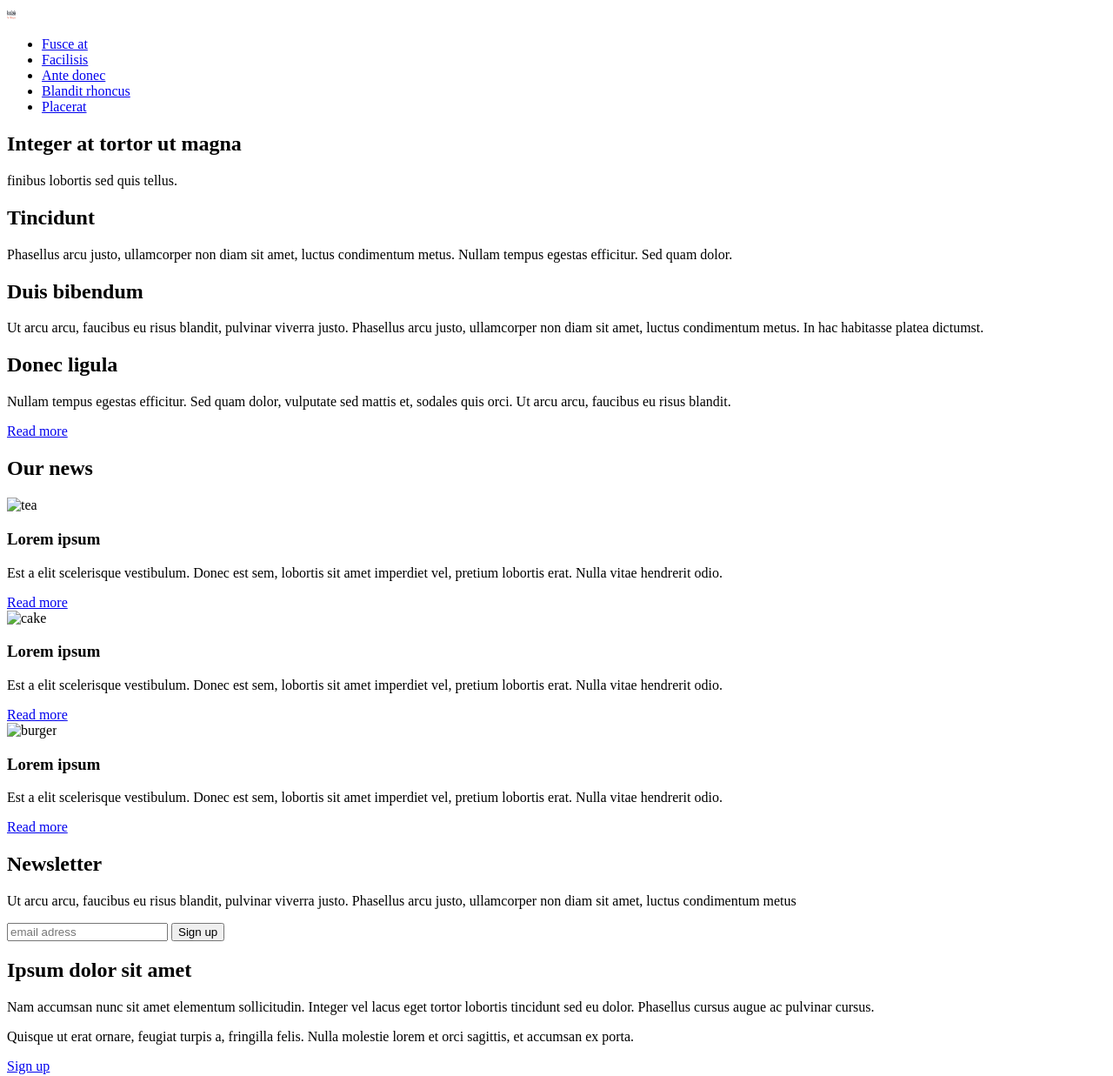
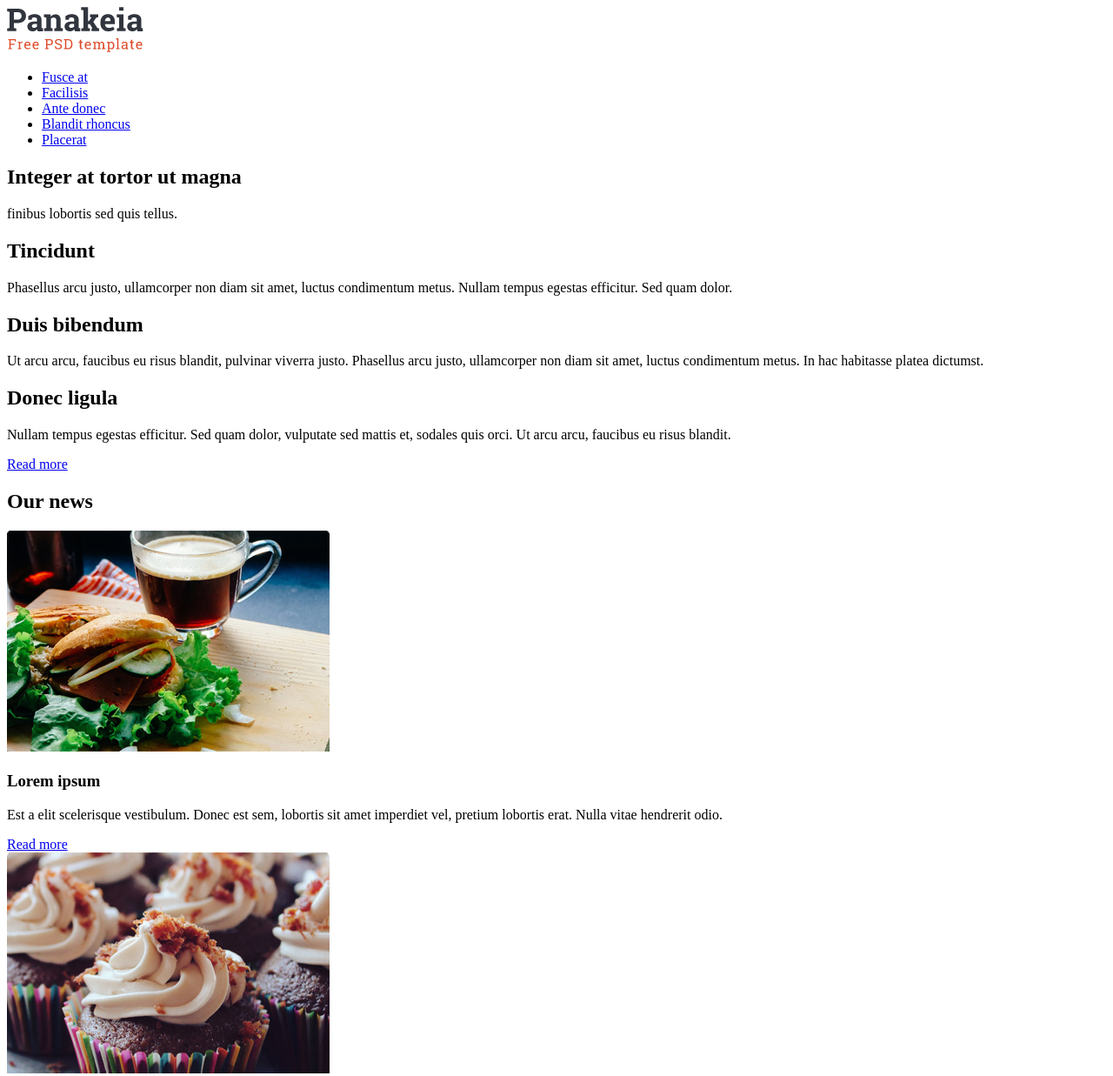
Before and after one commit to yakovlevgleb/Panakeia, a plain HTML site: page index.html in a window 1280 px wide. Shown: the top 1237 px of the page at 87% size. Drawn offline with Linux system fonts and the light colour scheme.

Commit message:
add img url

```diff
--- a/index.html
+++ b/index.html
@@ -12,7 +12,7 @@
     <header class-"header">
 
         <div class="header__logo">
-            <a><img width="10" height="10" src="img/logo.png" alt="Panakeia"></a>
+            <a><img width="157" height="52" src="img/logo.png" alt="Panakeia"></a>
         </div>
 
         <nav class="header__nav">
@@ -66,21 +66,21 @@
             <h2>Our news</h2>
 
             <article class="news__item">
-                <img width="10" height="10" src="" alt="tea">
+                <img width="371" height="254" src="img/sandwich.jpg" alt="sandwich">
                 <h1>Lorem ipsum</h1>
                 <p>Est a elit scelerisque vestibulum. Donec est sem, lobortis sit amet imperdiet vel, pretium lobortis erat. Nulla vitae hendrerit odio.</p>
                 <a href="#">Read more</a>
             </article>
 
             <article class="news__item">
-                <img width="10" height="10" src="" alt="cake">
+                <img width="371" height="254" src="img/big-cake.jpg" alt="cake">
                 <h1>Lorem ipsum</h1>
                 <p>Est a elit scelerisque vestibulum. Donec est sem, lobortis sit amet imperdiet vel, pretium lobortis erat. Nulla vitae hendrerit odio.</p>
                 <a href="#">Read more</a>
             </article>
 
             <article class="news__item">
-                <img width="10" height="10" src="" alt="burger">
+                <img width="371" height="254" src="img/big-burger.jpg" alt="burger">
                 <h1>Lorem ipsum</h1>
                 <p>Est a elit scelerisque vestibulum. Donec est sem, lobortis sit amet imperdiet vel, pretium lobortis erat. Nulla vitae hendrerit odio.</p>
                 <a href="#">Read more</a>
```
